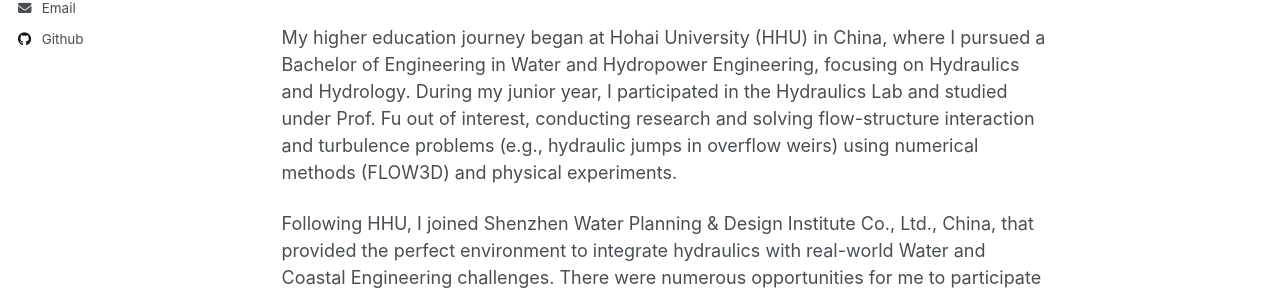
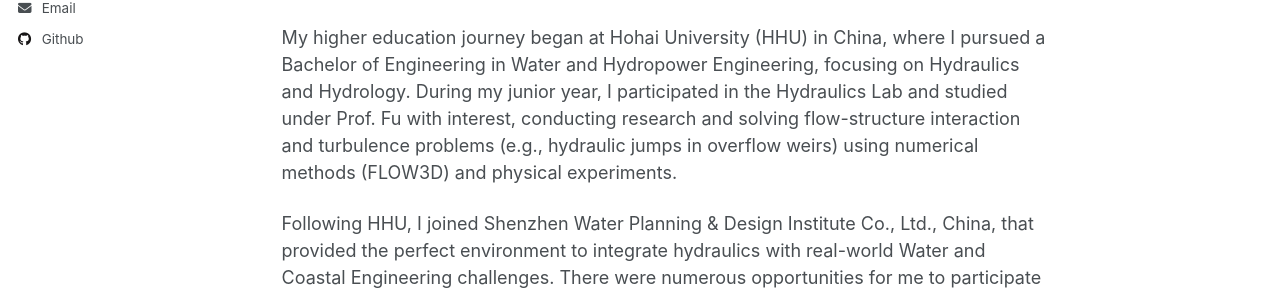
Before and after one commit to kingdaxing/kingdaxing.github.io, a Jekyll site: the page built from _pages/about.md, in a window 1280 px wide and 900 px high. Shown: the part 383-678 px from the top of the window. Built offline with Jekyll 4.4.1, drawn with Linux system fonts in a browser that asks for light colours.

Commit message:
Update about.md

```diff
--- a/_pages/about.md
+++ b/_pages/about.md
@@ -14,7 +14,7 @@ I am from Guangxi at Southeastern China, where a west tributary of the Pearl Riv
 
 Throughout my academic and professional journey so far, I have developed a strong interest in pursuing research on topics related to sediment transport in coastal and fluvial processes, nature-based solutions, and shoreline morphodynamics.
 
-My higher education journey began at Hohai University (HHU) in China, where I pursued a Bachelor of Engineering in Water and Hydropower Engineering, focusing on Hydraulics and Hydrology. During my junior year, I participated in the Hydraulics Lab and studied under Prof. Fu out of interest, conducting research and solving flow-structure interaction and turbulence problems (e.g., hydraulic jumps in overflow weirs) using numerical methods (FLOW3D) and physical experiments.
+My higher education journey began at Hohai University (HHU) in China, where I pursued a Bachelor of Engineering in Water and Hydropower Engineering, focusing on Hydraulics and Hydrology. During my junior year, I participated in the Hydraulics Lab and studied under Prof. Fu with interest, conducting research and solving flow-structure interaction and turbulence problems (e.g., hydraulic jumps in overflow weirs) using numerical methods (FLOW3D) and physical experiments.
 
 Following HHU, I joined Shenzhen Water Planning & Design Institute Co., Ltd., China, that provided the perfect environment to integrate hydraulics with real-world Water and Coastal Engineering challenges. There were numerous opportunities for me to participate in design and consulting projects related to coastal protection, river channel, dam and reservoir. One notable project involved a road-river cross-engineering evaluation, where I proposed an effective interdisciplinary solution to mitigate the impact of bridge piers on the river, verified by integrating various numerical analyses. Additionally, one of my most impressive designs was a living shoreline adjacent to a Pearl River inlet within mangroves ([Seen in Works](https://kingdaxing.github.io/teaching/work-1-2022-Living-Shoreline)), that was my first exposure to nature-based solutions. However, I was not satisfied with current approaches for shoreline prediction considering sea level rise and wave attenuation of vegetation.
 
```
